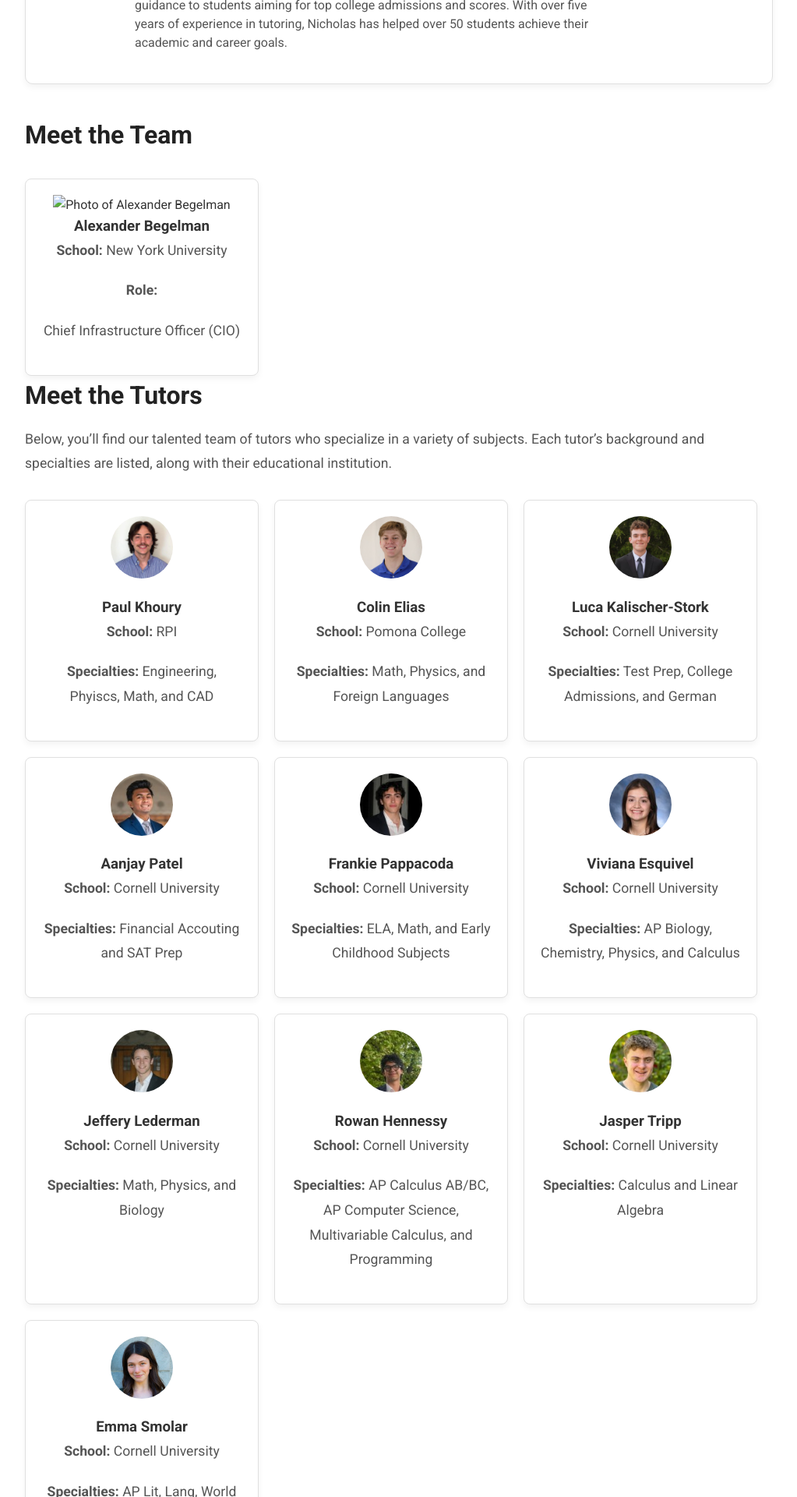
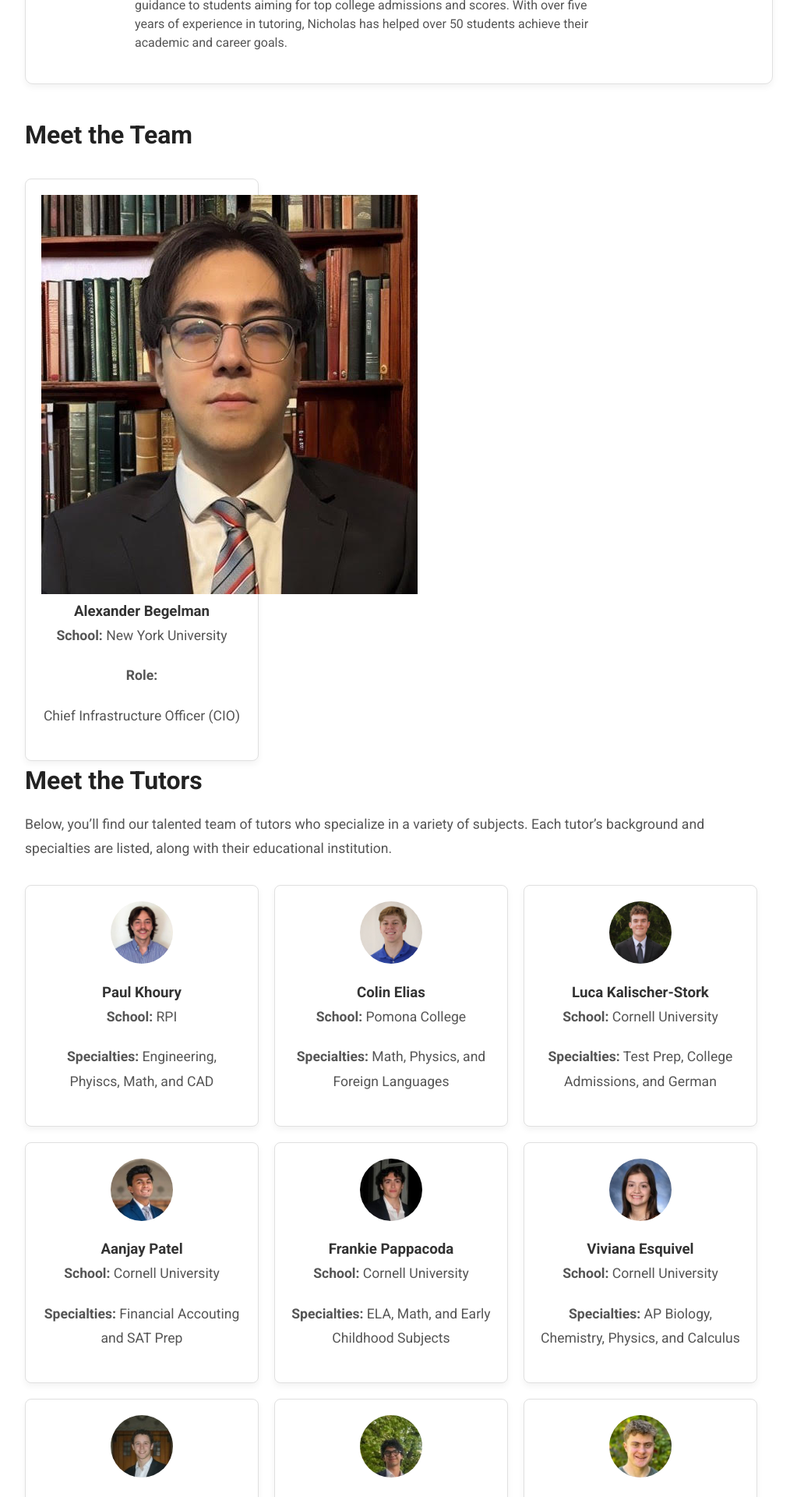
Before and after one commit to nicholasl25/lombardacademy, a Jekyll site: the page built from about.md, in a window 1280 px wide. Shown: the part 692-2612 px from the top of the page at 78% size, without its empty margins (128-1151 px from the left). Built offline with Jekyll 4.4.1, drawn with Linux system fonts in a browser that asks for light colours.

Commit message:
Changed "tutor" to "membe"r in about.md

```diff
--- a/about.md
+++ b/about.md
@@ -26,7 +26,7 @@ Our tutors are not only academically accomplished but are also passionate educat
 <div class="tutors-grid">
     {% for member in site.data.team %}
     <div class="tutor-card">
-        <img src="{{ tutor.image | relative_url }}" alt="Photo of {{ member.name }}" class="member-photo">
+        <img src="{{ member.image | relative_url }}" alt="Photo of {{ member.name }}" class="member-photo">
         <h3>{{ member.name }}</h3>
         <p><strong>School:</strong> {{ member.school }}</p>
         <p><strong>Role:</strong> {{ member.specialties }}</p>
```
